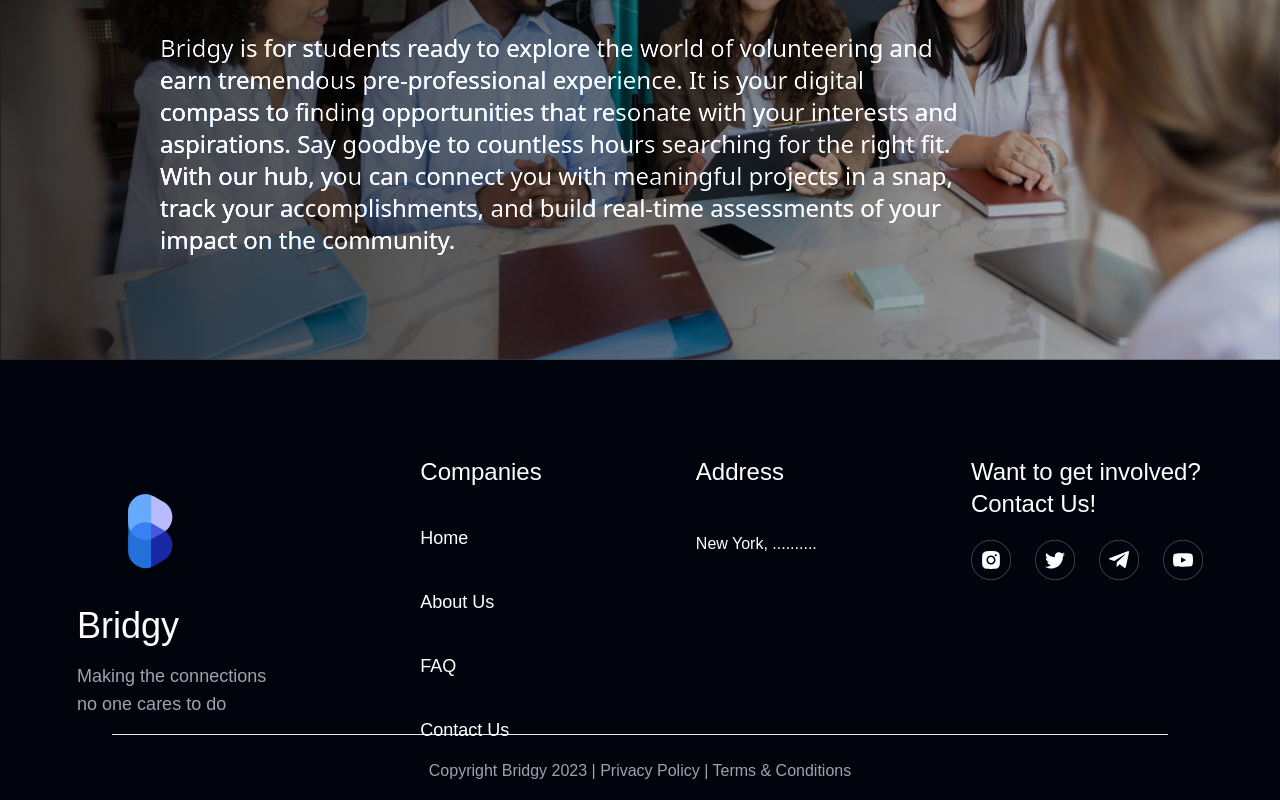
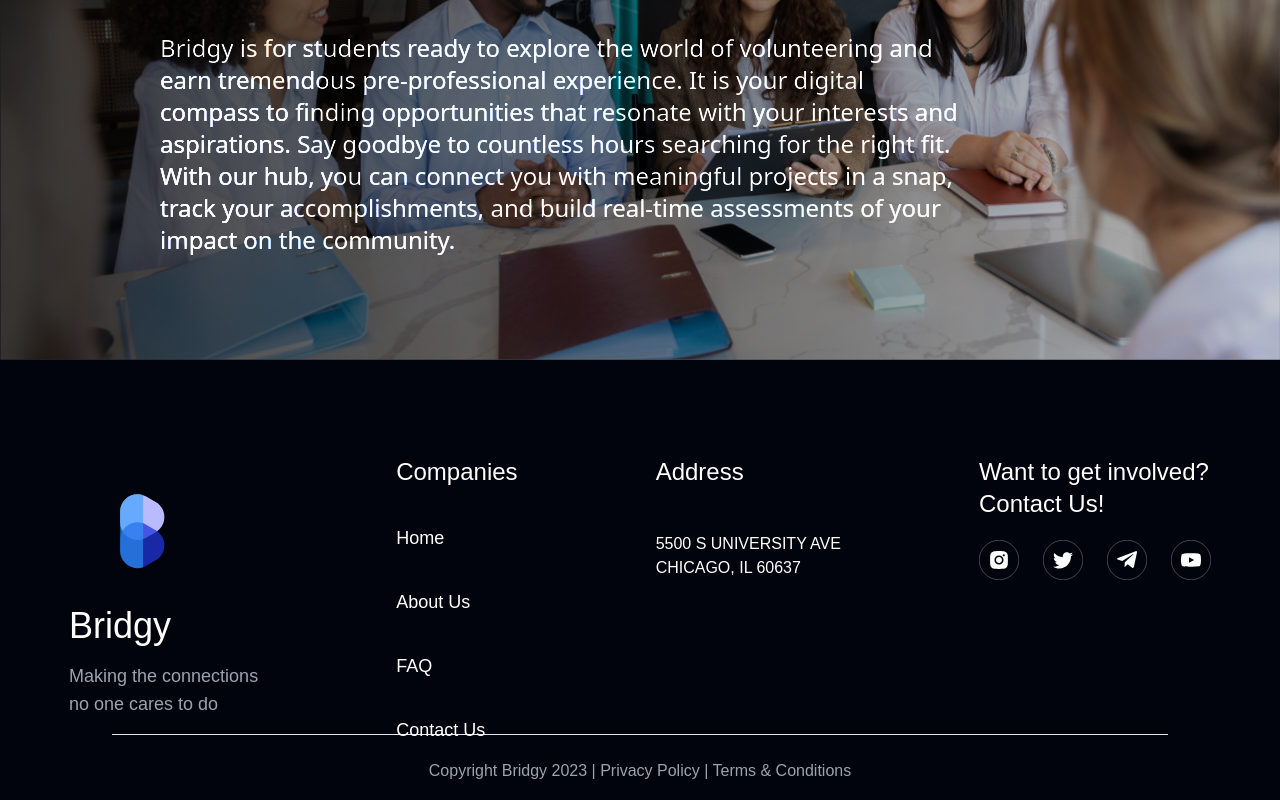
Before and after one commit to VladTZY/Bridgy, a React (Vite) app in the folder frontend/: page / in a window 1280 px wide. Shown: the part 4344-5144 px from the top of the page. Built offline with nearby package versions, Linux system fonts and the light colour scheme.

Commit message:
Address updated

```diff
--- a/frontend/src/components/Footer.jsx
+++ b/frontend/src/components/Footer.jsx
@@ -72,7 +72,7 @@ export const Footer = () => {
         <div className="flex flex-col space-y-5 mt-24">
           <div className="text-2xl text-white font-nunito">Address</div>
           <div className="text-base text-white pt-6 font-nunito">
-            New York, ..........
+            5500 S UNIVERSITY AVE <br></br> CHICAGO, IL 60637
           </div>
         </div>
         <div className="flex flex-col space-y-5 mt-24">
--- a/frontend/src/components/MiniFooter.jsx
+++ b/frontend/src/components/MiniFooter.jsx
@@ -8,7 +8,7 @@ export const MiniFooter = () => {
     <div className="h-full px-20 py-2 bg-[#2135D9]">
       <div className="h-full flex items-center justify-between">
         <div className=" text-gray-400 text-sm">
-          © Copyright 2023 Bridgy | All rights reserved.
+          © Copyright 2023 Bridgy, Inc. | All rights reserved.
         </div>
         <div className="flex items-center space-x-2">
           <img src={insta} alt="react logo" style={{ width: "3rem" }} />
```
